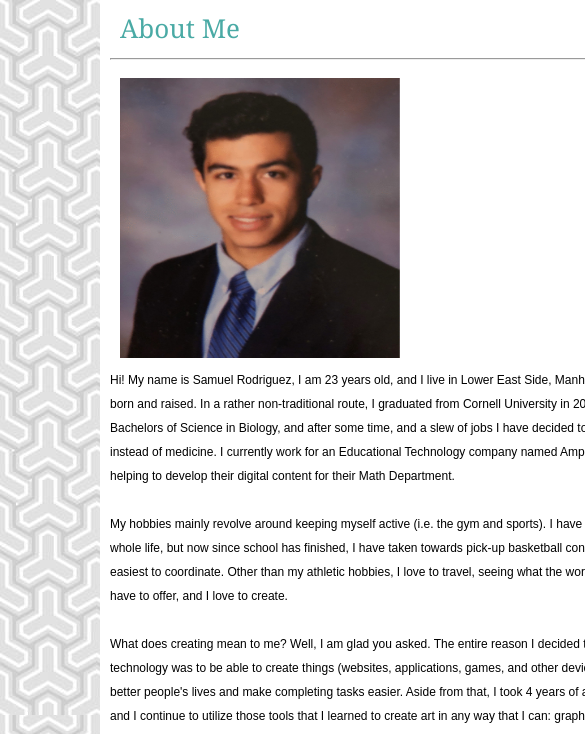
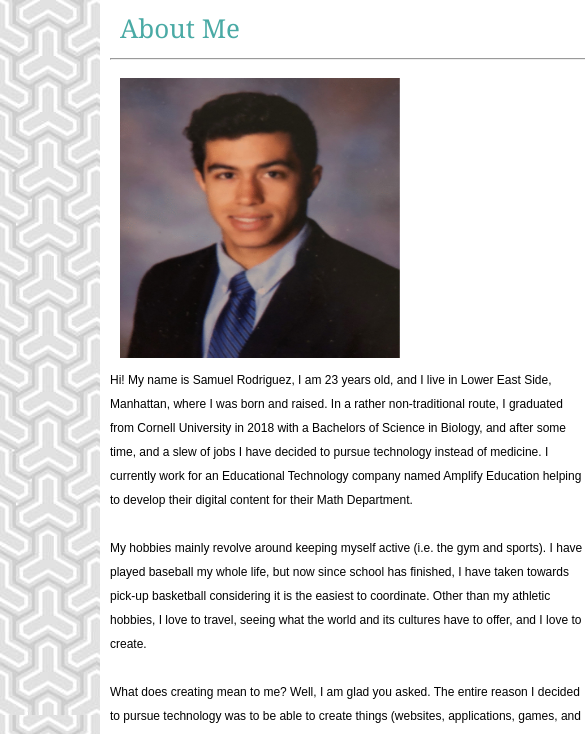
Before and after one commit to asamrodcky/Responsive-Portfolio, a plain HTML site: page index.html in a window 390 px wide. Shown: the part 104-838 px from the top of the page, 585 px wide, since content can reach past the window. Drawn offline with Linux system fonts and the light colour scheme.

Commit message:
finished 640px media query

```diff
--- a/assets/css/style.css
+++ b/assets/css/style.css
@@ -158,8 +158,8 @@ footer {
         width: 400px;
     }
     .main{
-        width: 600px;
-        min-width: 600px;
+        width: 400px;
+        min-width: 400px;
     }
 
     #port{
@@ -178,12 +178,13 @@ footer {
 
 @media screen and (max-width:640px){
     .links{
-        width:300px;
         font-size: 10px;
+        width:200px;
+        left:40%;
     }
 
     body{
-        width: 100%;
+        width: 400px;
     }
 
     h1{
@@ -208,8 +209,9 @@ footer {
     }
 
     .main{
-        width: 500px;
+        width: 400px;
         margin-left:100px;
+        min-width:500px;
     }
 
     .image {
@@ -228,8 +230,8 @@ footer {
     }
 
     .header{
-        width: 400px;
-        min-width: 640px;
+        width: 640px;
+        min-width:640px;
     }
 
     footer{
```
